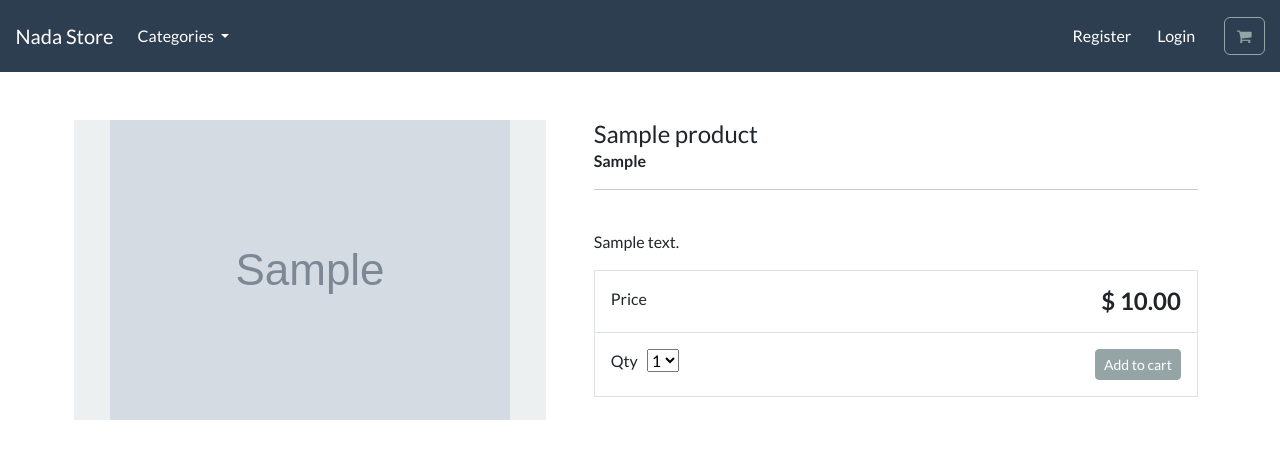
After one commit to sabermhareshdj/dev-Nada-Ecommerce, a Django app: a page that uses store/templates/store/product-info.html in a window 1280 px wide. The commit adds this page. Shown: the top 459 px of the page. Run offline with Django 5.2, Linux system fonts and the light colour scheme; tables that the repository leaves empty hold one stand-in row (values such as "Sample post"); grey boxes marked "Sample" are stand-in pictures; some libraries are stand-ins or nearby versions.

Commit message:
creating dynamic links

```diff
--- a/store/models.py
+++ b/store/models.py
@@ -1,6 +1,8 @@
 from django.db import models
 
-# Create your models here.
+from django.urls import reverse
+
+
 class Category(models.Model):
     name = models.CharField(max_length=250, db_index=True)
 
@@ -14,6 +16,10 @@ class Category(models.Model):
     def __str__(self):
 
         return self.name
+
+    # def get_absolute_url(self):
+
+    #     return reverse('list-catrgory', args=[self.slug])
 
 
 
@@ -39,3 +45,8 @@ class Product(models.Model):
     def __str__(self):
 
         return self.title
+
+
+    def get_absolute_url(self):
+
+        return reverse('product-info', args=[self.slug])
--- /dev/null
+++ b/store/templates/store/product-info.html
@@ -0,0 +1,100 @@
+
+{% extends "./base.html" %}
+
+{% load static %}
+
+{% block content %}
+
+<div class="container">
+
+    <main class="pt-5">
+
+        <div class="row g-3">
+
+            <div class="col-md-5 col-lg-5 order-md-first bg-light">
+
+
+                <img class="img-fluid mx-auto d-block" alt="Responsive image" src="{{ product.image.url }}">
+            </div>
+
+            <div class="col-md-7 col-lg-7 ps-md-3 ps-lg-5">
+
+                <h1 class="mb-0 h4"> {{ product.title }} </h1>
+
+                <strong> {{ product.brand }} </strong>
+
+
+                <hr>
+
+                <br>
+
+
+                <p> {{ product.description }} </p>
+
+                <div class="border">
+
+                    <div class="col border-bottom">
+
+                        <div class="row p-3">
+
+                            <div class="col-6"> Price </div>
+
+                            <div class="col-6 text-end"><span class="h4 fw-bold">$ {{ product.price }} </span></div>
+
+                        </div>
+
+                    </div>
+
+                    <div class="col">
+
+                        <div class="row p-3">
+
+                            <div class="col-6">
+
+
+                                <label for="select">Qty</label>
+
+                                &nbsp;
+
+                                <select id="select">
+
+                                    <option value="1">1</option>
+
+                                    <option value="2">2</option>
+
+                                    <option value="3">3</option>
+
+                                    <option value="4">4</option>
+
+                                </select>
+
+                            </div>
+
+                            <div class="col-6 text-end">
+
+                                <button type="button" id="add-button" value="" class="btn btn-secondary btn-sm">
+
+                                Add to cart
+
+                                </button>
+
+
+                            </div>
+
+                        </div>
+
+                    </div>
+
+                </div>
+
+            </div>
+
+        </div>
+
+    </main>
+
+    <br>
+
+</div>
+
+{% endblock %}
--- a/store/templates/store/store.html
+++ b/store/templates/store/store.html
@@ -69,7 +69,7 @@
 
               <p class="card-text">
 
-                <a class="text-info text-decoration-none" href="">{{ product.title | capfirst }}</a>
+                <a class="text-info text-decoration-none" href="{{product.get_absolute_url}}">{{ product.title | capfirst }}</a>
 
               </p>
 
--- a/store/urls.py
+++ b/store/urls.py
@@ -4,4 +4,6 @@ from . import views
 
 urlpatterns = [
     path('', views.store, name='store'),
+
+    path('product/<slug:slug>/', views.product_info, name ='product-info'),
 ]
--- a/store/views.py
+++ b/store/views.py
@@ -1,6 +1,8 @@
 from django.shortcuts import render
 
 from . models import Category, Product
+
+from django.shortcuts import get_object_or_404
 
 def store(request):
     all_products = Product.objects.all()
@@ -13,3 +15,12 @@ def categories(request):
     all_categories = Category.objects.all()
 
     return {'all_categories': all_categories}
+
+
+def product_info(request, slug):
+
+    product = get_object_or_404(Product, slug=slug)
+
+    context = {'product': product}
+
+    return render(request, 'store/product-info.html', context)
```
